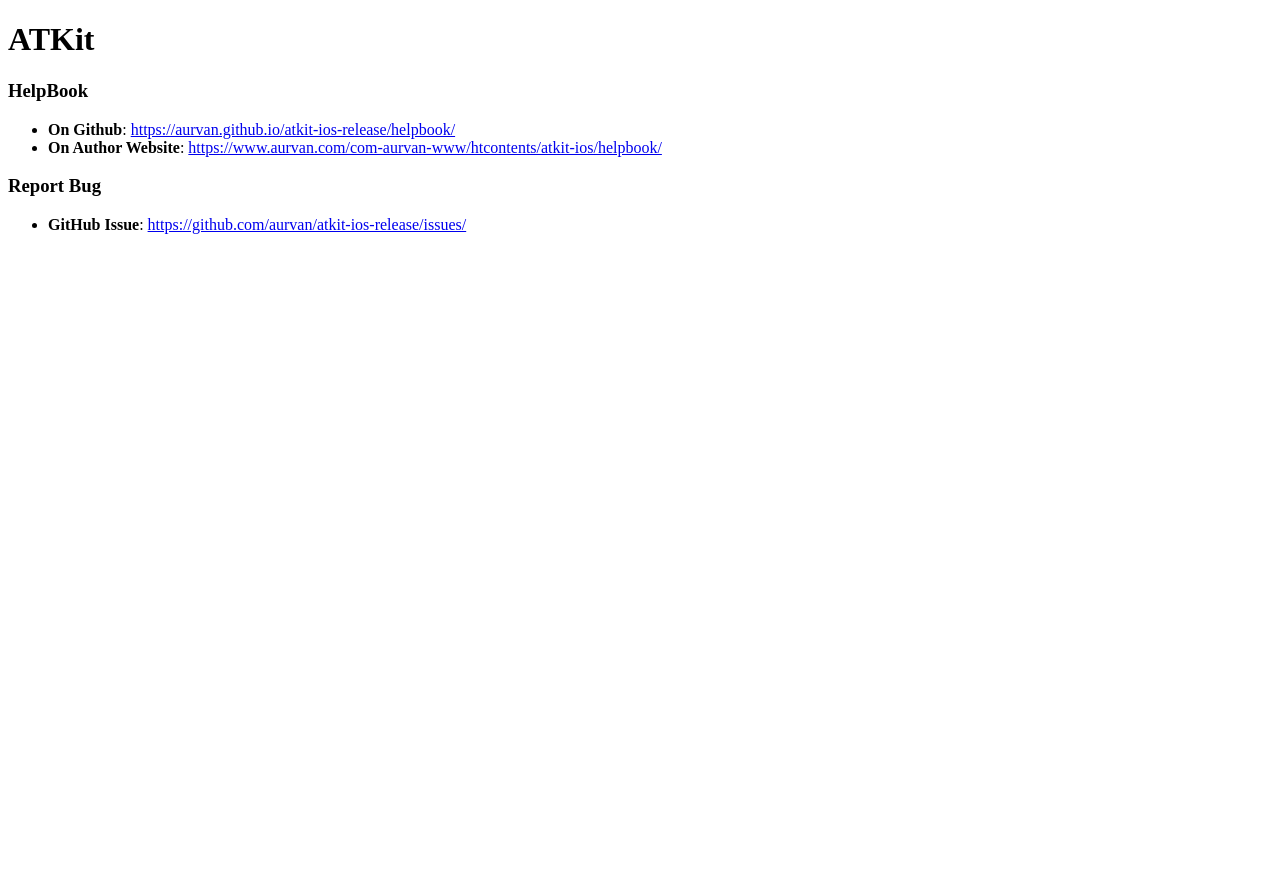
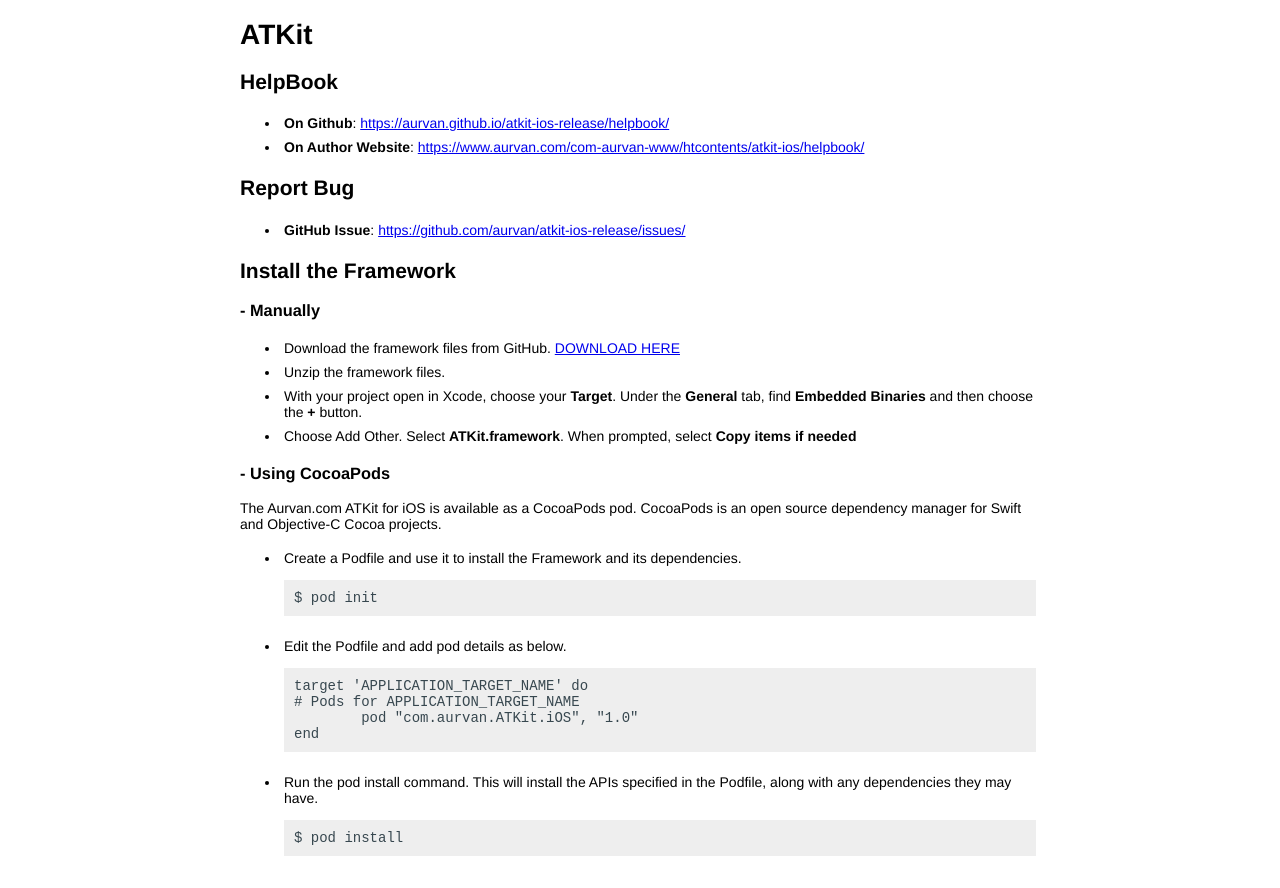
Before and after one commit to aurvan/atkit-ios-release, a plain HTML site: page docs/index.html in a window 1280 px wide. Before the commit the page ends 800 px from the top, so only its background shows below. Drawn offline with Linux system fonts and the light colour scheme.

Commit message:
Documentation updated.

```diff
--- a/docs/index.html
+++ b/docs/index.html
@@ -3,25 +3,82 @@
 
 	<head>
 		<title>ATKit</title>
+
+		<style>
+		body {
+			font-family: Helvetica, sans-serif, Arial;
+			font-size: 14px;
+			max-width: 800px;
+			margin: auto;
+		}
+		pre {
+			font-family: Courier-New, monospace;
+			font-size: 14px;
+			background-color: #EEEEEE;
+			color: #37474f;
+			padding: 10px;
+		}
+		li {
+			padding: 4px;
+		}
+		</style>
 	</head>
 
 	<body>
 
 	<h1 id="atkit">ATKit</h1>
 
-	<h3 id="helpbook">HelpBook</h3>
+	<h2 id="helpbook">HelpBook</h2>
 
 	<ul>
 		<li><strong>On Github</strong>: <a href="https://aurvan.github.io/atkit-ios-release/helpbook/">https://aurvan.github.io/atkit-ios-release/helpbook/</a></li>
 		<li><strong>On Author Website</strong>: <a href="https://www.aurvan.com/com-aurvan-www/htcontents/atkit-ios/helpbook/">https://www.aurvan.com/com-aurvan-www/htcontents/atkit-ios/helpbook/</a></li>
 	</ul>
 
-	<h3 id="reportbug">Report Bug</h3>
+	<h2 id="reportbug">Report Bug</h2>
 
 	<ul>
 		<li><strong>GitHub Issue</strong>: <a href="https://github.com/aurvan/atkit-ios-release/issues/">https://github.com/aurvan/atkit-ios-release/issues/</a></li>
 	</ul>
 
+
+
+	<h2 id="install">Install the Framework</h2>
+
+
+	<h3>- Manually</h3>
+	<ul>
+		<li>Download the framework files from GitHub. <a href="https://github.com/aurvan/atkit-ios-release/raw/master/framework/atkit-framework-v1.0-swift3.2.zip">DOWNLOAD HERE</a></li>
+
+		<li>Unzip the framework files.</li>
+
+		<li>With your project open in Xcode, choose your <b>Target</b>. Under the <b>General</b> tab, find <b>Embedded Binaries</b> and then choose the <b>+</b> button.</li>
+
+		<li>Choose Add Other. Select <b>ATKit.framework</b>. When prompted, select <b>Copy items if needed</b></li>
+	</ul>
+
+
+	<h3>- Using CocoaPods</h3>
+	<p>The Aurvan.com ATKit for iOS is available as a CocoaPods pod. CocoaPods is an open source dependency manager for Swift and Objective-C Cocoa projects.</p>
+	<ul>
+		<li>Create a Podfile and use it to install the Framework and its dependencies.
+			<pre>$ pod init</pre>
+		</li>
+
+		<li>Edit the Podfile and add pod details as below.
+			<pre>
+target 'APPLICATION_TARGET_NAME' do
+# Pods for APPLICATION_TARGET_NAME
+	pod "com.aurvan.ATKit.iOS", "1.0"
+end</pre>
+		</li>
+
+		<li>Run the pod install command. This will install the APIs specified in the Podfile, along with any dependencies they may have.
+			<pre>$ pod install</pre>
+		</li>
+	</ul>
+
+
 	</body>
 
 </html>
```
